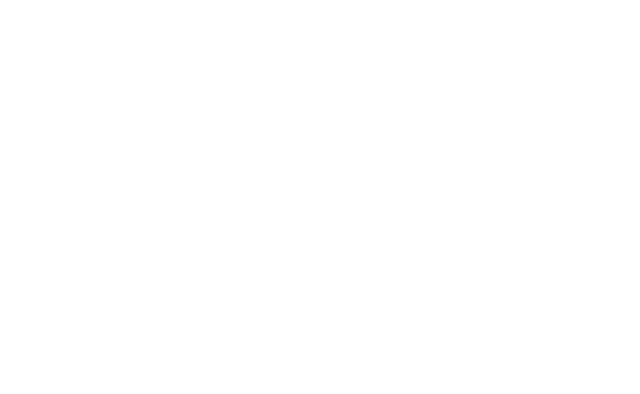
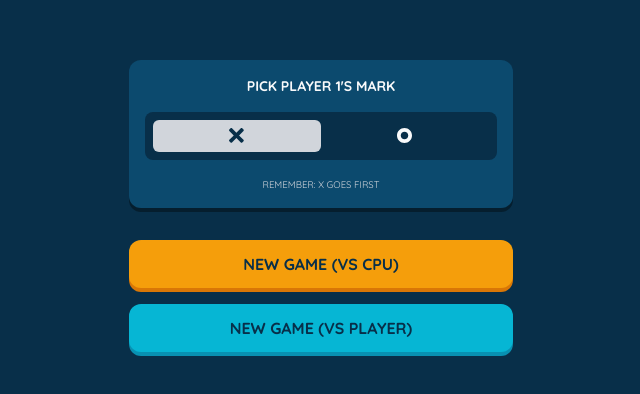
Before and after one commit to luscalima/supertictactoe, a Nuxt app: page /simple in a window 1280 px wide. Before the commit this address had no page. Shown: the part 194-588 px from the top of the page, without its empty margins (319-959 px from the left). Built offline with nearby package versions, Linux system fonts and the light colour scheme.

Commit message:
chore: Defines template and style for player one mark selection page

```diff
--- a/pages/index.vue
+++ b/pages/index.vue
@@ -1,3 +1,9 @@
 <template>
-  <div class="w-full h-screen bg-cyan-950"></div>
+  <div class="flex justify-center items-center w-full h-screen bg-sky-950">
+    <div class="flex gap-8">
+      <NuxtLink to="/simple" custom v-slot="{ navigate }">
+        <AppButton @click="navigate">Play simple</AppButton>
+      </NuxtLink>
+    </div>
+  </div>
 </template>
--- /dev/null
+++ b/pages/simple/index.vue
@@ -0,0 +1,32 @@
+<script setup lang="ts">
+import AppX from "~/components/AppX.vue";
+import AppO from "~/components/AppO.vue";
+</script>
+
+<template>
+  <div class="flex justify-center items-center w-full h-screen p-4 bg-sky-950">
+    <div class="flex flex-col gap-8 w-full md:w-96">
+      <div class="p-4 bg-sky-900 shadow-block shadow-sky-darker rounded-xl">
+        <div class="mb-4 uppercase text-center text-sm text-gray-50">
+          <strong> pick player 1's mark </strong>
+        </div>
+        <div>
+          <AppSelectButton
+            :options="[
+              { label: AppX, value: 'x' },
+              { label: AppO, value: 'o' },
+            ]"
+            default-value="x"
+          />
+        </div>
+        <div class="mt-4 uppercase text-center text-xs text-gray-300">
+          <small>remember: X goes first</small>
+        </div>
+      </div>
+      <footer class="flex flex-col gap-4">
+        <AppButton>new game (vs cpu)</AppButton>
+        <AppButton variant="secondary">new game (vs player)</AppButton>
+      </footer>
+    </div>
+  </div>
+</template>
```
